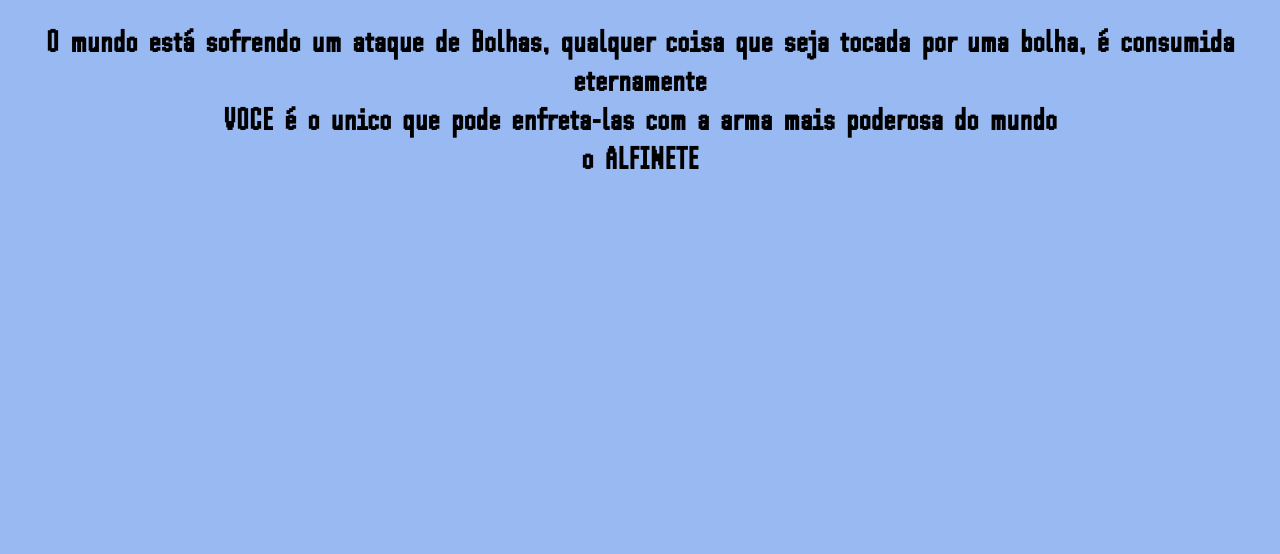
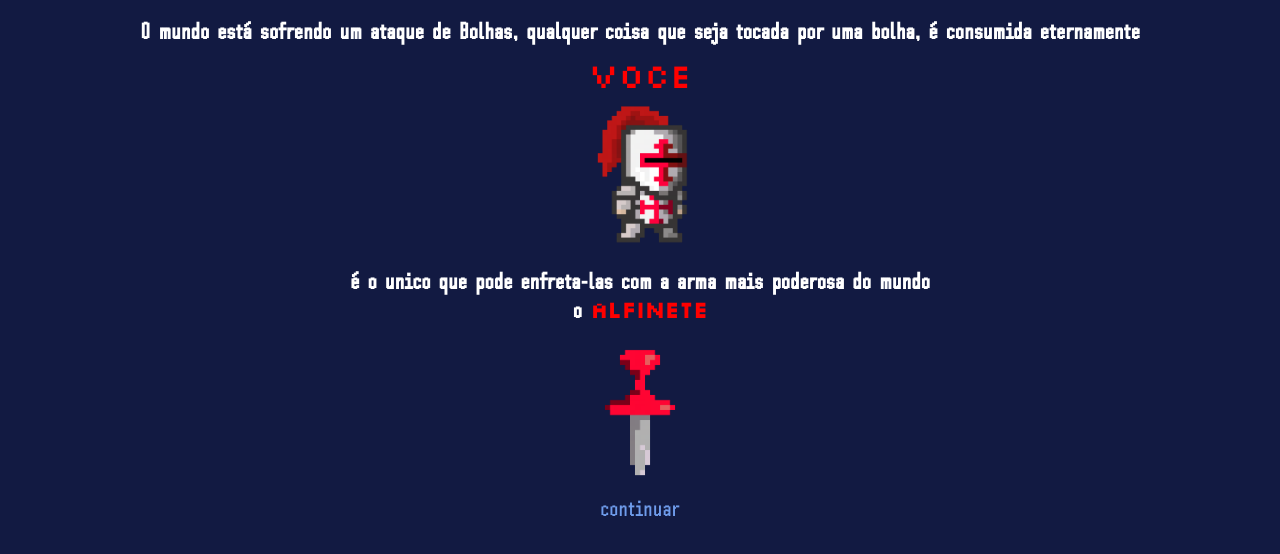
Before and after one commit to GGJ2025-Bubble-Kingdom/Bubble-Kingdom, a plain HTML site: page cena1.html in a window 1280 px wide. Drawn offline with Linux system fonts and the light colour scheme.

Commit message:
terminando cena1

```diff
--- a/cena1.html
+++ b/cena1.html
@@ -1,13 +1,51 @@
 <!DOCTYPE html>
 <html lang="en">
-<head>
-    <meta charset="UTF-8">
-    <meta name="viewport" content="width=device-width, initial-scale=1.0">
+  <head>
+    <meta charset="UTF-8" />
+    <meta name="viewport" content="width=device-width, initial-scale=1.0" />
     <title>Bubble Kingdom: The Game</title>
-    <link rel="shortcut icon" href="Midias/favicon.ico" type="image/x-icon">
-    <link rel="stylesheet" href="style.css">
-</head>
-    <body>
-    <h1>O mundo está sofrendo um ataque de Bolhas, qualquer coisa que seja tocada por uma bolha, é consumida eternamente <br> VOCE é o unico que pode enfreta-las com a arma mais poderosa do mundo <br> o <span id="alf">ALFINETE</span></h1>
-    </body>
+    <link rel="shortcut icon" href="Midias/favicon.ico" type="image/x-icon" />
+    <link rel="stylesheet" href="style.css" />
+    <style>
+        body{
+            font-size: 0.75em;
+        }
+        img{
+
+    max-width:200px;
+    max-height:150px;
+    width: auto;
+    height: auto;
+        }
+
+        span{
+            color:red;
+            font-family: 'PixelE';
+            font-size: 1em;
+        }
+    </style>
+  </head>
+  <body>
+    <h1>
+      O mundo está sofrendo um ataque de Bolhas, qualquer coisa que seja tocada
+      por uma bolha, é consumida eternamente
+    </h1>
+    <span style="font-size: 3em;">VOCE</span>
+    <div>
+      <img
+        src="Midias/Cavaleiro.png"
+        alt="protagonista é um cavaleiro"
+      />
+    </div>
+    <h1>
+      é o unico que pode enfreta-las com a arma mais poderosa do mundo <br />
+      o <span>ALFINETE</span>
+    </h1>
+
+    <div>
+      <img src="Midias/alfinete.png" alt="alfinete pixel arte vermelho" />
+    </div>
+
+    <a href="cena2.html" style="text-decoration: none ;color: #6F9CEB;font-size: 2em;">continuar</a>
+  </body>
 </html>
--- a/style.css
+++ b/style.css
@@ -16,12 +16,13 @@ Roxo:918EF4
 }
 *{
     font-family: "PixelP",monospace;
-    background-color: var(--azulC);
+    background-color: var(--azulE);
     text-align: center;
+    color: white;
 }
 :root{
     --azulC:#98B9F2 ;
-    --azulE:#141B41;
+    --azulE:#121a42;
     --azulM:#6F9CEB;
     --azul:#306BAC;
     --roxo:#918EF4;
```
Also changed, not shown: Amenu.html (+1 -4 lines), index.html (+1 -1 lines), Midias/Cavaleiro alfinete.png (added), Midias/Cavaleiro.png (added), Midias/alfinete.png (added), Midias/prota (1).png (renamed from Midias/pixil-frame-0 (3).png), Midias/prota (2).png (renamed from Midias/pixil-frame-0 (4).png).
